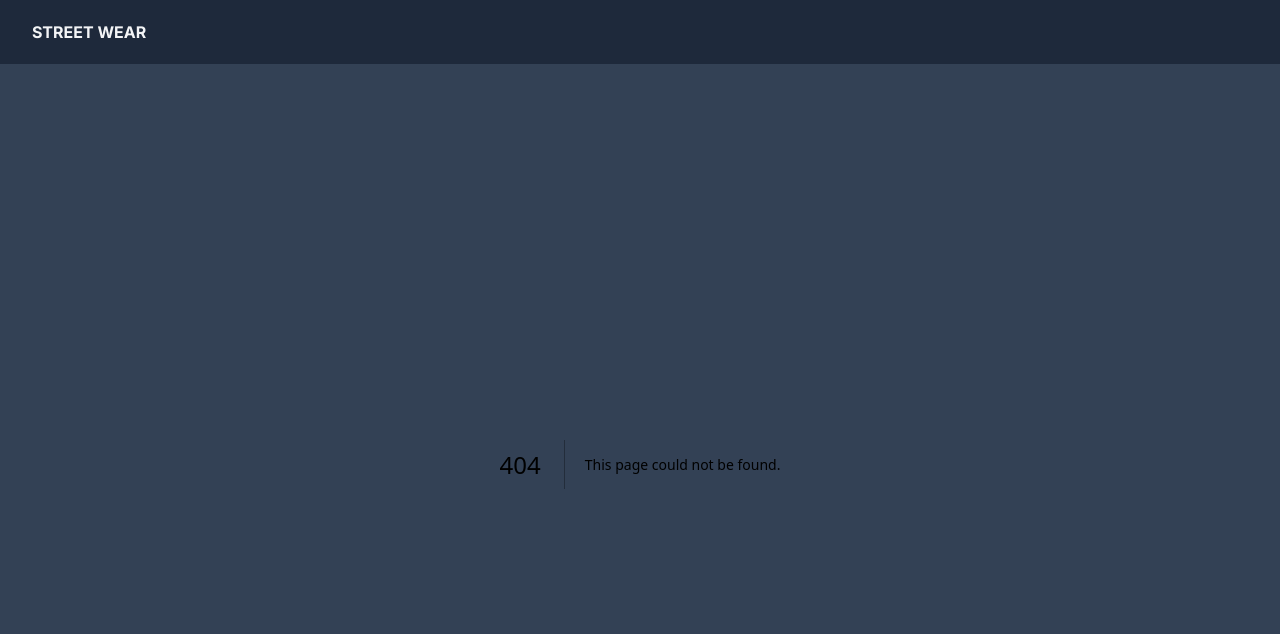
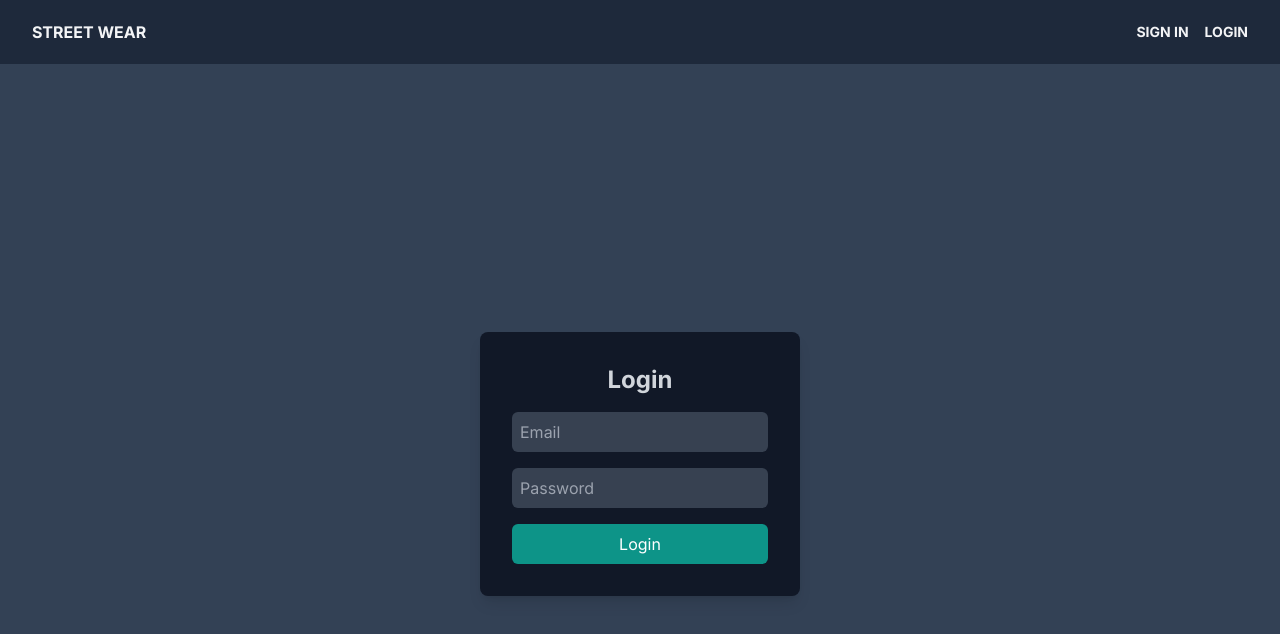
Before and after one commit to YuriMascarenhasLourenco/clothes-ecommerce, a Next.js app: page /login in a window 1280 px wide. Before the commit this address had no page. Shown: the top 634 px of the page. Built offline with nearby package versions, Linux system fonts and the light colour scheme.

Commit message:
feet: login and zustand

```diff
--- a/next.config.mjs
+++ b/next.config.mjs
@@ -1,5 +1,8 @@
 /** @type {import('next').NextConfig} */
 const nextConfig = {
+    images:{
+        domains:['images.unsplash.com']
+    }
 };
 
 export default nextConfig;
--- a/package.json
+++ b/package.json
@@ -9,6 +9,7 @@
     "lint": "next lint"
   },
   "dependencies": {
+    "axios": "^1.8.4",
     "clsx": "^2.1.1",
     "next": "14.1.0",
     "react": "^18",
@@ -16,6 +17,7 @@
     "zustand": "^5.0.3"
   },
   "devDependencies": {
+    "@types/axios": "^0.9.36",
     "@types/node": "^20",
     "@types/react": "^18",
     "@types/react-dom": "^18",
--- /dev/null
+++ b/src/app/components/login.tsx
@@ -0,0 +1,23 @@
+import { useAuthStore } from "../stores/authStore";
+import axios from "axios";
+interface LoginResponse {
+    access_token: string;
+}
+
+export const LoginUser = async (email: string, password: string) => {
+
+    try {
+        console.log(email, password);
+        const response = await axios.post('http://localhost:5050/auth/login',
+            { email,password });
+            console.log("res:", response);
+        const { access_token } = response.data as LoginResponse;
+        console.log('Token de acesso:', access_token);
+        useAuthStore.getState().login(access_token);
+
+        return true;
+    } catch (error) {
+        console.error('Erro ao fazer login:', error);
+        return false;
+    }
+}
--- a/src/app/components/navBar.tsx
+++ b/src/app/components/navBar.tsx
@@ -6,6 +6,15 @@ export const NavBar = () => {
       <Link href='/' className="uppercase font-bold text-md h-12 flex items-center">
         Street wear
       </Link>
+      <div className="flex gap-4">
+        <Link href='signin' className="uppercase font-bold text-sm h-12 flex items-center">
+          sign in
+        </Link>
+        <Link href='/login' className="uppercase font-bold text-sm h-12 flex items-center">
+          Login
+        </Link>
+      </div>
+
     </nav>
   );
 }
--- a/src/app/components/productImage.tsx
+++ b/src/app/components/productImage.tsx
@@ -11,16 +11,17 @@ export const ProductImage = ({ image,fill }: imageProps) => {
     const[loading,setLoading] = useState<Boolean>(false)
 return fill ? (
     <Image src={image.image}
-    fill
+    width={500}
+    height={600}
     alt={image.name}
-    className={`object-cover ${loading ? ' scale-110 blur-3xl grayscale':'sacle-100 blur-0 grayscale-0'}`}
-    onLoadingComplete={()=>setLoading(false)}/>
+    className={`object-cover ${loading ? ' scale-110 blur-3xl grayscale':'sle-100 blur-0 grayscale-0 rounded-md'}`}
+    onLoad={()=>setLoading(false)}/>
 ):(
     <Image src={image.image}
     width={400}
     height={700}
     alt={image.name}
     className={`object-cover ${loading ? ' scale-110 blur-3xl grayscale':'sacle-100 blur-0 grayscale-0'}`}
-    onLoadingComplete={()=>setLoading(false)}/>
+    onLoad={()=>setLoading(false)}/>
 )
 }
--- a/src/app/components/productList.tsx
+++ b/src/app/components/productList.tsx
@@ -1,24 +1,26 @@
+"use client"
 import { productType } from "@/types/productType"
 import { ProductImage } from "./productImage"
+import { formatPrice } from "@/lib/utils"
 type Props = {
     product: productType
 }
 export const ProductList =  ({product}:Props) => {
     return (
-                <div className="flex flex-col shadow-lg h-96 bg-slate-800 p-5 text-gray-300" key={product.id}>
+                <div className="flex flex-col shadow-lg h-auto w-80  bg-slate-800 p-5 text-gray-300 bg-slate-00 rounded-lg overflow-hidden  " key={product.id}>
                     <div className="flex max-h-72 flex-1">
-                       <ProductImage fill
+                       <ProductImage fill={true}
                        image={product} />
                     </div>
                     <div className="flex justify-between font-bold my-3">
-                        <p className="w-40 truncate"> {product.name}</p>
+                        <p className="w-auto truncate"> {product.name}</p>
 
                     </div>
                     <div className="">
-                        <p className="text-md text-teal-300"> {product.price}</p>
+                        <p className="text-md text-teal-300"> {formatPrice(product.price) }</p>
 
                     </div>
-                    <button className="rounded-md bg-teal-600 text-white px-3.5 py-2.5 text-sm text-center">Adicionar ao carrinho</button>
+                    <button className="rounded-md bg-teal-600 text-white px-3.5 py-2.5 text-sm text-center">Add to cart</button>
                 </div>
         )
 }
--- /dev/null
+++ b/src/app/components/skeleton.tsx
@@ -0,0 +1,15 @@
+import clsx from "clsx";
+
+export default function skeletonCard  ({isloading}:{isloading?:boolean}) {
+return(
+    <div className={clsx('flex flex-col shadow-lg h-96 bg-slate-800 p-5 text-gray-300',{})}>
+        <div>
+
+        </div>
+        <div></div>
+        <div>
+
+        </div>
+    </div>
+)
+}
--- /dev/null
+++ b/src/app/loading.tsx
@@ -0,0 +1,9 @@
+export default function loading(){
+    return(
+          <div className="grid grid-cols-1 sm:grid-cols-2 md:grid-cols-3  lg:grid-cols-4 gap-10 xl:gap-6">
+          <div className="bg-white rounded-lg shadow-lg overflow-hidden">
+
+          </div>
+          </div>
+       )
+}
--- /dev/null
+++ b/src/app/login/page.tsx
@@ -0,0 +1,53 @@
+'use client'
+import { LoginUser } from "../components/login";
+import { useState } from "react";
+
+export default function Login() {
+    const [email, setEmail] = useState('');
+    const [password, setPassword] = useState('');
+
+    const handleSubmit = async (e: React.FormEvent<HTMLFormElement>) => {
+        e.preventDefault(); // Previne o comportamento padrão do formulário
+        const success = await LoginUser(email, password);
+        if (success) {
+            console.log("Login realizado com sucesso!");
+        } else {
+            console.error("Erro ao realizar login.");
+        }
+    };
+
+    return (
+        <div
+            className="flex flex-col justify-center items-center h-screen w-full
+            text-gray-300"
+        >
+            <div className="flex flex-col justify-center items-center w-80 bg-gray-900 p-8 rounded-lg shadow-lg">
+                <h1 className="text-2xl font-bold mb-4">Login</h1>
+                <form onSubmit={handleSubmit} className="flex flex-col space-y-4 w-full max-w-sm">
+                    <input
+                        type="email"
+                        placeholder="Email"
+                        className="p-2 rounded-md bg-gray-700 text-gray-300"
+                        required
+                        onChange={(e) => setEmail(e.target.value)}
+                        value={email}
+                    />
+                    <input
+                        type="password"
+                        placeholder="Password"
+                        className="p-2 rounded-md bg-gray-700 text-gray-300"
+                        required
+                        onChange={(e) => setPassword(e.target.value)}
+                        value={password}
+                    />
+                    <button
+                        type="submit"
+                        className="bg-teal-600 text-white p-2 rounded-md"
+                    >
+                        Login
+                    </button>
+                </form>
+            </div>
+        </div>
+    );
+}
--- a/src/app/page.tsx
+++ b/src/app/page.tsx
@@ -1,21 +1,23 @@
 import { productType } from "@/types/productType";
-import Image from "next/image";
 import { ProductList } from "./components/productList";
 
 export default async function Home() {
-  const res = await fetch("http://localhost:5050/product");
+  const timestamp= new Date().getTime();
+  const res = await fetch("http://localhost:5050/product",{
+    cache: "no-store",
+  });
   const data = await res.json();
   console.log(data);
   return (
-    <div className="max-w-7xl mx-auto pt-8 xl:px-0 px-8">
-      <div className="grid grid-cols-1 sm:grid-cols-2 md:grid-cols-3  lg:grid-cols-4 gap-10 xl:gap-6">
-      <div className="bg-white rounded-lg shadow-lg overflow-hidden">
+    <div className="w-screen h-screen  mx-auto pt-8 xl:px-0 ">
+      <div className="grid grid-cols-1 sm:grid-cols-2  md:grid-cols-3  lg:grid-cols-4 gap-6">
+
 
           {data.map((product: productType) => (
           <ProductList key={product.id} product={product}></ProductList>
           ))}
 
-      </div>
+
       </div>
     </div>
   );
--- /dev/null
+++ b/src/app/stores/authStore.ts
@@ -0,0 +1,15 @@
+import { create } from 'zustand';
+
+interface AuthState {
+  token: string | null;
+  isAuthenticated: boolean;
+  login: (token: string) => void;
+  logout: () => void;
+}
+
+export const useAuthStore = create<AuthState>((set) => ({
+  token: null,
+  isAuthenticated: false,
+  login: (token) => set({ token, isAuthenticated: true }),
+  logout: () => set({ token: null, isAuthenticated: false }),
+}));
--- /dev/null
+++ b/src/lib/utils.ts
@@ -0,0 +1,8 @@
+export const formatPrice = (price: number) => {
+  const formattedPrice = price.toLocaleString("en-US", {
+    style: "currency",
+    currency: "USD",
+    minimumFractionDigits: 2,
+  });
+  return formattedPrice;
+}
```
Also changed, not shown: 1 other file (tests, documents, lock files or other folders).
